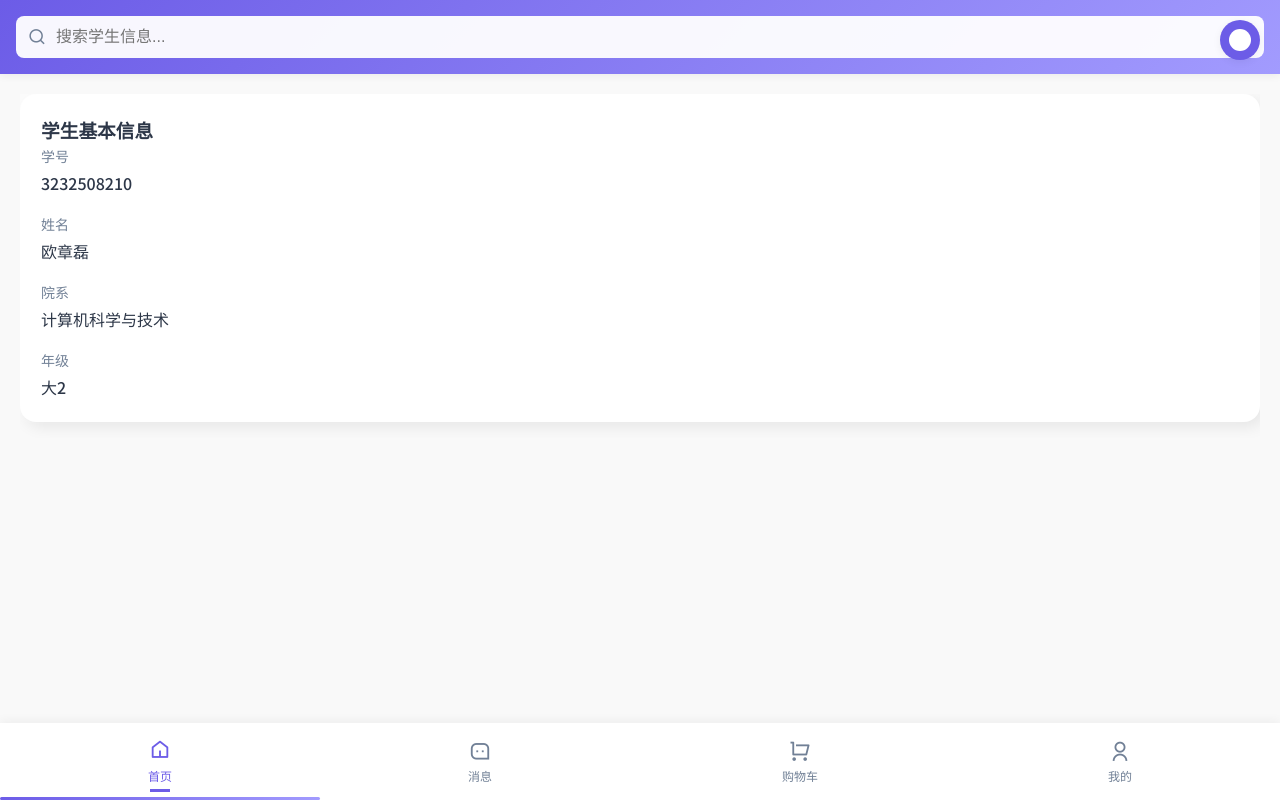
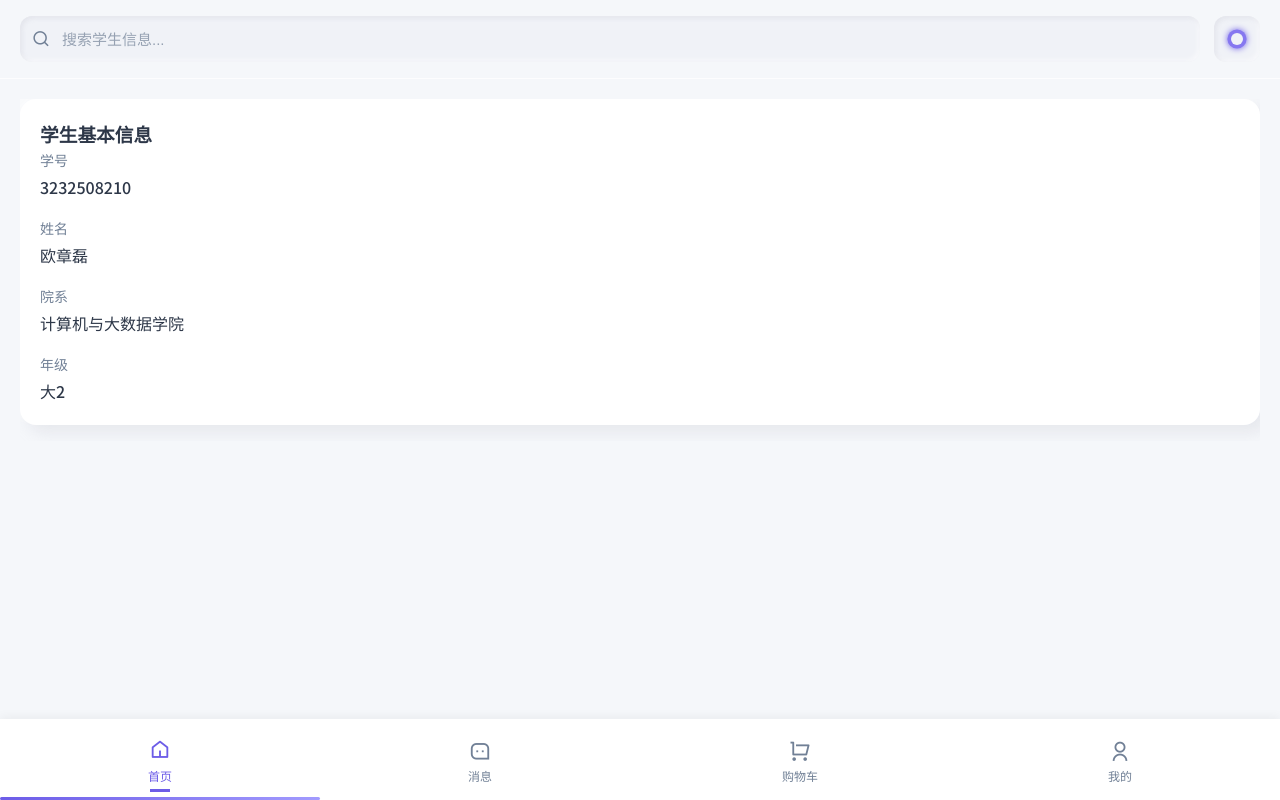
Before and after one commit to MiranClarion/projectOne, a plain HTML site: page index.html in a window 1280 px wide. Drawn offline with nearby package versions, Linux system fonts and the light colour scheme.

Commit message:
feat(theme): 优化主题切换效果并调整搜索栏样式
- 添加主题切换淡入淡出动画效果
- 重新设计搜索栏样式，增加拟态设计元素
- 调整主题切换按钮位置和样式
- 优化暗黑主题颜色方案
- 添加搜索输入框提示文字

```diff
--- a/css/style.css
+++ b/css/style.css
@@ -2,17 +2,18 @@
 :root {
   /* 亮色主题变量 */
   --primary-color: #6c5ce7;
+  --primary-light: #8677f0;
   --primary-gradient: linear-gradient(135deg, #6c5ce7, #a29bfe);
   --accent-color: #fd79a8;
-  --bg-light: #f9f9f9;
+  --bg-light: #f5f7fa;
   --card-light: #ffffff;
+  --search-bg-light: #f0f2f7;
   --text-primary: #2d3748;
   --text-secondary: #718096;
   --shadow-sm: 0 2px 8px rgba(0,0,0,0.06);
-  --shadow-md: 5px 5px 15px rgba(0,0,0,0.08), -5px -5px 15px rgba(255,255,255,0.8);
-  --shadow-inset: inset 2px 2px 5px rgba(0,0,0,0.05), inset -2px -2px 5px rgba(255,255,255,0.8);
+  --shadow-md: 8px 8px 16px rgba(174, 174, 192, 0.2), -8px -8px 16px rgba(255, 255, 255, 0.6);
+  --shadow-inset: inset 2px 2px 5px rgba(174, 174, 192, 0.2), inset -2px -2px 5px rgba(255, 255, 255, 0.6);
   --border-color: rgba(255, 255, 255, 0.8);
-
   /* 动画时间 */
   --transition-fast: 0.2s cubic-bezier(0.4, 0, 0.2, 1);
   --transition-normal: 0.3s cubic-bezier(0.4, 0, 0.2, 1);
@@ -21,15 +22,17 @@
 /* 暗色主题变量 */
 [data-theme="dark"] {
   --primary-color: #8257e6;
+  --primary-light: #9e7af0;
   --primary-gradient: linear-gradient(135deg, #8257e6, #a78bfa);
   --accent-color: #f472b6;
-  --bg-light: #111827;
-  --card-light: #1f2937;
-  --text-primary: #f3f4f6;
-  --text-secondary: #d1d5db;
+  --bg-light: #121212;
+  --card-light: #222222;
+  --search-bg-light: #2a2a2a;
+  --text-primary: #e2e8f0;
+  --text-secondary: #a0aec0;
   --shadow-sm: 0 2px 8px rgba(0,0,0,0.2);
-  --shadow-md: 0 4px 12px rgba(0, 0, 0, 0.3);
-  --shadow-inset: inset 2px 2px 5px rgba(0,0,0,0.2);
+  --shadow-md: 5px 5px 10px rgba(0, 0, 0, 0.3), -1px -1px 4px rgba(255, 255, 255, 0.05);
+  --shadow-inset: inset 2px 2px 5px rgba(0, 0, 0, 0.15), inset -2px -2px 5px rgba(255, 255, 255, 0.05);
   --border-color: rgba(255, 255, 255, 0.1);
 }
 
@@ -69,42 +72,68 @@ body.dark-theme .card {
 
 /* 主题切换按钮 */
 .theme-switch {
-  position: fixed;
-  top: 20px;
-  right: 20px;
+  position: relative;
+  min-width: 46px;
+  height: 46px;
   z-index: 150;
 }
 
 .theme-toggle-label {
+  width: 46px;
+  height: 46px;
+  border-radius: 12px;
+  background-color: var(--search-bg-light);
+  box-shadow: var(--shadow-inset);
+  cursor: pointer;
+  transition: all var(--transition-normal);
+  position: relative;
   display: flex;
   align-items: center;
   justify-content: center;
-  width: 40px;
-  height: 40px;
-  border-radius: 50%;
-  background-color: var(--primary-color);
-  box-shadow: var(--shadow-sm);
-  cursor: pointer;
-  transition: all var(--transition-normal);
-  position: relative;
+  overflow: hidden;
 }
 
 .theme-toggle-label::before {
   content: '';
-  width: 22px;
-  height: 22px;
+  position: absolute;
+  width: 24px;
+  height: 24px;
   border-radius: 50%;
-  background-color: var(--card-light);
-  position: absolute;
+  background-color: var(--primary-light);
+  box-shadow: 0 0 8px var(--primary-color);
   transition: all var(--transition-normal);
+  transform: scale(0.8);
 }
 
+/* 太阳图标 */
+.theme-toggle-label::after {
+  content: '';
+  position: absolute;
+  width: 20px;
+  height: 20px;
+  background-color: var(--search-bg-light);
+  border-radius: 50%;
+  transition: all var(--transition-normal);
+  opacity: 0;
+}
+
+[data-theme="light"] .theme-toggle-label::after {
+  opacity: 1;
+  transform: scale(0.6);
+}
+
+/* 月亮图标 */
 [data-theme="dark"] .theme-toggle-label::before {
-  transform: translateX(3px);
-  background-color: var(--bg-light);
-  box-shadow: 5px 0 0 0 var(--card-light);
-  width: 18px;
-  height: 18px;
+  transform: translateX(4px) scale(0.6);
+  background-color: var(--search-bg-light);
+  box-shadow: none;
+}
+
+[data-theme="dark"] .theme-toggle-label::after {
+  transform: translateX(-10px) scale(0.3);
+  background-color: var(--search-bg-light);
+  box-shadow: 3px -3px 0 0 var(--primary-light);
+  opacity: 1;
 }
 
 #theme-toggle {
@@ -115,54 +144,61 @@ body.dark-theme .card {
 }
 
 .theme-toggle-label:hover {
-  transform: scale(1.05);
-  box-shadow: 0 0 15px var(--primary-color);
+  box-shadow: var(--shadow-sm);
 }
 
-/* 搜索栏样式 */
+.theme-toggle-label:active {
+  transform: scale(0.95);
+}
+
+/* 搜索栏样式 - 拟态设计 */
 .search-container {
-  padding: 16px;
-  background: var(--primary-gradient);
+  padding: 16px 20px;
+  background: var(--bg-light);
   position: sticky;
   top: 0;
   z-index: 100;
-  box-shadow: var(--shadow-sm);
+  display: flex;
+  align-items: center;
+  justify-content: space-between;
+  gap: 12px;
   transition: transform var(--transition-normal),
               background var(--transition-normal);
-}
-
-.header-hidden {
-  transform: translateY(-100%);
+  border-bottom: 1px solid var(--border-color);
 }
 
 .search-wrapper {
   position: relative;
-  width: 100%;
+  flex-grow: 1;
+  max-width: calc(100% - 60px);
+  height: 46px;
+  border-radius: 12px;
+  background-color: var(--search-bg-light);
+  box-shadow: var(--shadow-inset);
+  padding: 0 6px;
   display: flex;
   align-items: center;
 }
 
 .search-input {
   width: 100%;
-  padding: 12px 40px;
+  height: 100%;
+  padding: 0 36px;
   border: none;
-  border-radius: 8px;
-  font-size: 16px;
-  background-color: rgba(255, 255, 255, 0.95);
-  transition: all var(--transition-normal);
+  background: transparent;
+  color: var(--text-primary);
+  font-size: 15px;
+  caret-color: var(--primary-color);
 }
 
 .search-input:focus {
   outline: none;
-  box-shadow: 0 0 0 3px rgba(255, 255, 255, 0.3);
-  transform: translateY(-1px);
 }
 
 .search-wrapper i {
   position: absolute;
   color: var(--text-secondary);
   font-size: 18px;
-  pointer-events: none;
 }
 
 .search-wrapper .ri-search-line {
@@ -171,14 +207,25 @@ body.dark-theme .card {
 
 .search-wrapper .search-clear {
   right: 12px;
-  pointer-events: auto;
   cursor: pointer;
   opacity: 0;
   transition: opacity var(--transition-fast);
+  pointer-events: auto;
 }
 
-.search-input:valid ~ .search-clear {
+.search-input:not(:placeholder-shown) ~ .search-clear {
+  opacity: 0.7;
+}
+
+.search-clear:hover {
   opacity: 1;
+  color: var(--primary-color);
+}
+
+/* Edge风格的搜索提示文字 */
+.search-input::placeholder {
+  color: var(--text-secondary);
+  opacity: 0.7;
 }
 
 /* 内容区域样式 */
@@ -186,6 +233,7 @@ body.dark-theme .card {
   flex: 1;
   padding: 20px;
   overflow: hidden;
+  background-color: var(--bg-light);
 }
 
 .content-scroll {
@@ -205,7 +253,7 @@ body.dark-theme .card {
   transition: all var(--transition-normal),
               background-color var(--transition-normal),
               border-color var(--transition-normal);
-  border: 1px solid var(--border-color);
+  border: none;
 }
 
 .card:hover {
@@ -241,10 +289,11 @@ body.dark-theme .card {
 .tab-navigation {
   display: flex;
   background-color: var(--card-light);
-  padding: 8px 0;
+  padding: 12px 0 8px;
   box-shadow: 0 -2px 10px rgba(0,0,0,0.05);
   position: relative;
   transition: background-color var(--transition-normal);
+  z-index: 5;
 }
 
 .tab-item {
--- a/index.html
+++ b/index.html
@@ -12,15 +12,15 @@
 </head>
 <body class="theme-transition">
     <div class="app-container" id="app">
-        <div class="theme-switch">
-            <input type="checkbox" id="theme-toggle">
-            <label for="theme-toggle" class="theme-toggle-label" title="切换主题"></label>
-        </div>
         <header class="search-container">
             <div class="search-wrapper">
                 <i class="ri-search-line"></i>
                 <input type="text" placeholder="搜索学生信息..." class="search-input">
                 <i class="ri-close-line search-clear"></i>
+            </div>
+            <div class="theme-switch">
+                <input type="checkbox" id="theme-toggle">
+                <label for="theme-toggle" class="theme-toggle-label" title="切换主题"></label>
             </div>
         </header>
         <main class="content">
--- a/js/main.js
+++ b/js/main.js
@@ -8,7 +8,7 @@ const searchClear = document.querySelector('.search-clear');
 const studentData = {
     sno: '3232508210',
     name: '欧章磊',
-    department: '计算机科学与技术',
+    department: '计算机与大数据学院',
     grade: '大2',
     courses: [
         { name: 'web开发', score: 92 },
@@ -169,13 +169,17 @@ document.addEventListener('DOMContentLoaded', () => {
     document.getElementById('theme-toggle').checked = true;
   }
 
-  // 主题切换处理
+  // 主题切换处理 - 添加淡入淡出动画
   const themeToggle = document.getElementById('theme-toggle');
 
   themeToggle.addEventListener('change', () => {
     // 添加过渡类以实现平滑主题切换
     document.body.classList.add('theme-transition');
 
+    // 添加淡入淡出效果
+    document.body.style.opacity = '0.92';
+
+    setTimeout(() => {
       if (themeToggle.checked) {
         document.documentElement.setAttribute('data-theme', 'dark');
         localStorage.setItem('theme', 'dark');
@@ -188,6 +192,10 @@ document.addEventListener('DOMContentLoaded', () => {
       if (navigator.vibrate) {
         navigator.vibrate(10);
       }
+
+      // 恢复透明度
+      document.body.style.opacity = '1';
+    }, 50);
   });
 
   const tabIndicator = document.querySelector('.tab-indicator');
```
Lines whose indentation alone changed are shown as unchanged.
